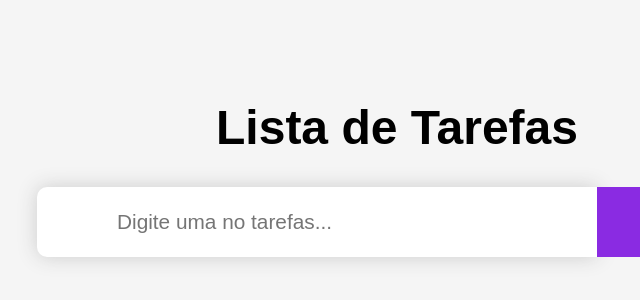
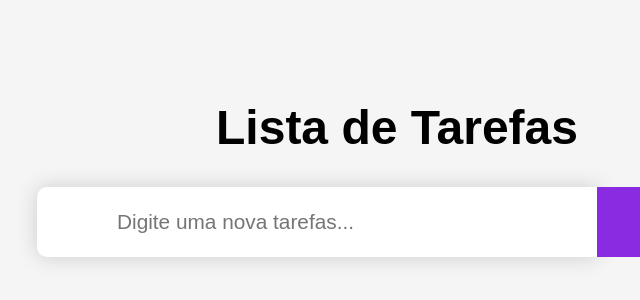
Before and after one commit to devhiderlan/lista-de-tarefas, a plain HTML site: page index.html in a window 1280 px wide. Shown: the part 82-382 px from the top of the page, 243-883 px from the left. Drawn offline with Linux system fonts and the light colour scheme.

Commit message:
Corrigido o texto do placeholder do campo input

```diff
--- a/index.html
+++ b/index.html
@@ -17,7 +17,7 @@
 
     <header>
       <div class="container">
-        <input id="inputTarefa" type="text" placeholder="Digite uma no tarefas...">
+        <input id="inputTarefa" type="text" placeholder="Digite uma nova tarefas...">
         <button onclick="addTarefa()" id="btn__add" class="add">Adicionar</button>
       </div>
     </header>
```
